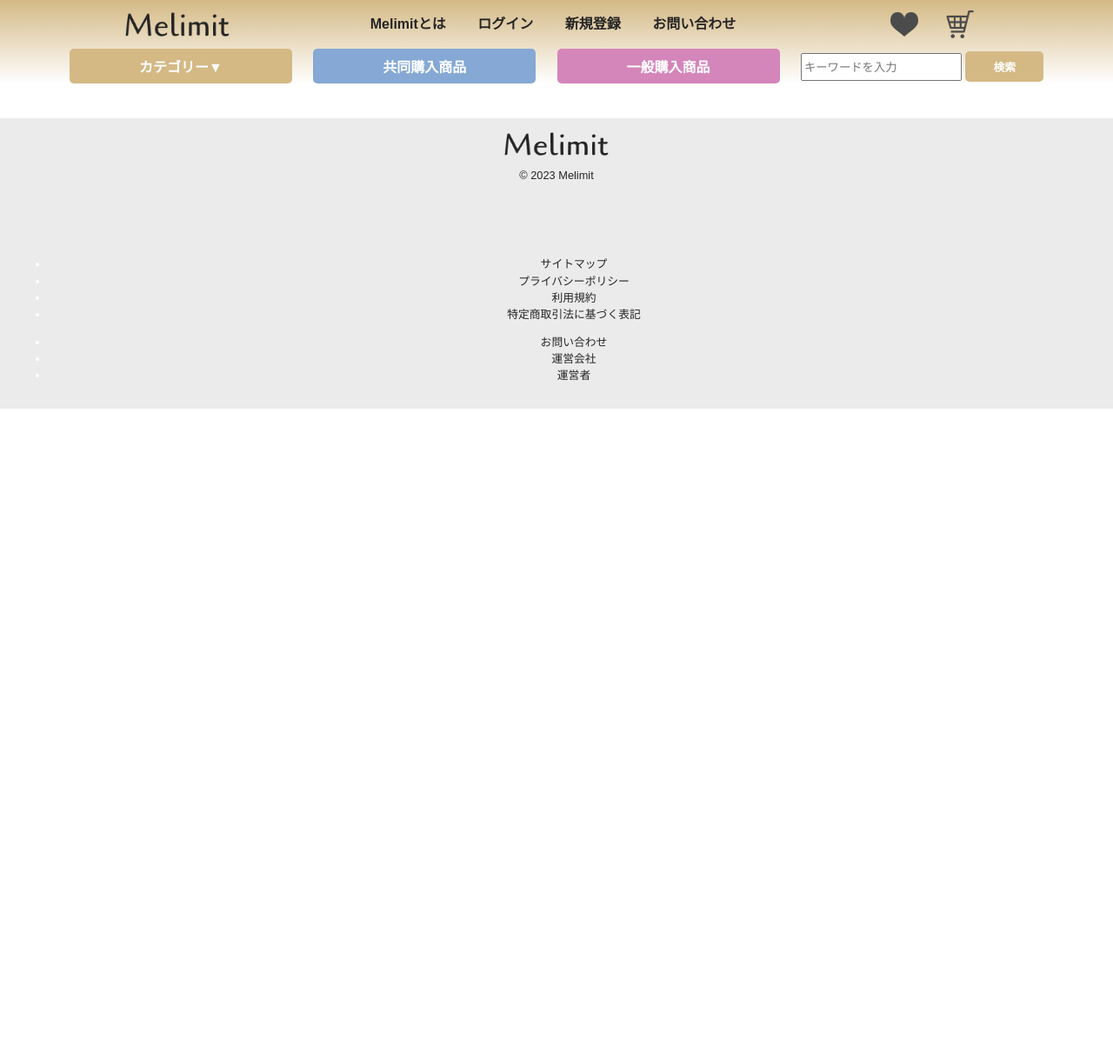
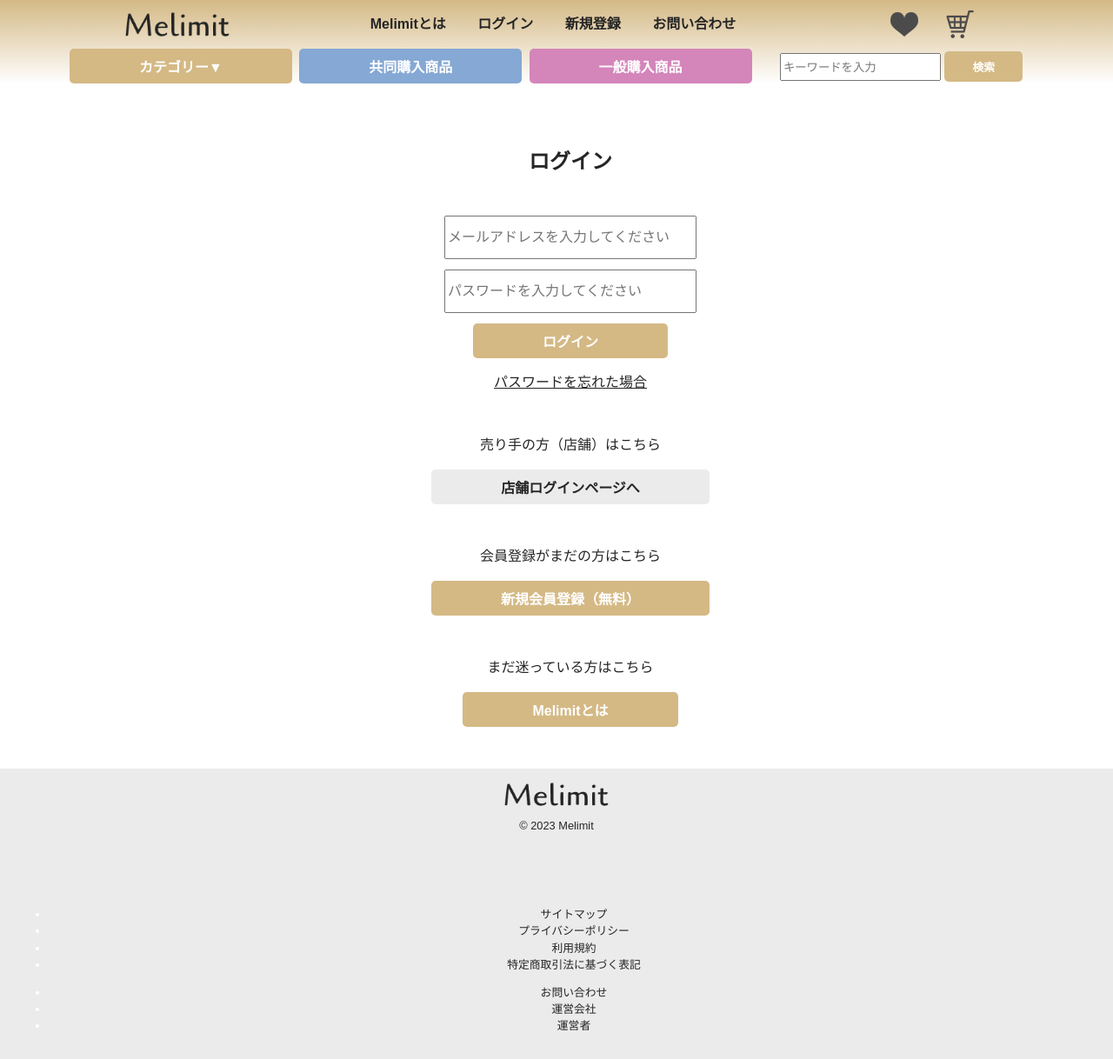
Before and after one commit to shumpei-kayano/2023TeamA, a Django app: template src/user/templates/login.html in a window 1280 px wide. Shown: the whole page at 87% size. Before the commit the page ends 470 px from the top, so only its background shows below. Run offline with Django 4.2, Linux system fonts and the light colour scheme; the template is opened without the code that fills it, so the values that code supplies are empty.

Commit message:
ログインページ作成

```diff
--- /dev/null
+++ b/src/user/static/css/_kiyota.scss
@@ -0,0 +1 @@
+@import "login";
--- /dev/null
+++ b/src/user/static/css/_login.scss
@@ -0,0 +1,51 @@
+/* Form Layout */
+.form-wrapper {
+  margin: 3em auto;
+  padding: 0 1em;
+  max-width: 370px;
+}
+
+.form-wrapper h2 {
+  text-align: center;
+  padding: 1em 0;
+}
+
+form {
+  padding: 0 1.5em;
+}
+
+.form-item {
+  margin-bottom: 0.75em;
+  width: 100%;
+  text-align: center;
+}
+
+.form-item input {
+  font-size: 1em;
+  height: 50px;
+  width: 100%;
+}
+
+.form-item input:focus {
+  border-bottom: 2px solid ;
+  outline: none;
+}
+
+.login_underline{
+  font-size: 1em;
+  text-align: center;
+}
+
+.login_underline a{
+  text-decoration: underline;
+}
+
+
+.form-footer {
+  font-size: 1em;
+  text-align: center;
+}
+
+.form-footer p {
+  margin-top: 3em;
+}
--- a/src/user/static/css/style.css
+++ b/src/user/static/css/style.css
@@ -586,6 +586,10 @@ a:hover {
   opacity: 1;
 }
 
+p {
+  text-align: center;
+}
+
 button {
   border-radius: 5px;
   font-weight: bold;
@@ -629,6 +633,57 @@ input {
   height: 2rem;
 }
 
+/* Form Layout */
+.form-wrapper {
+  margin: 3em auto;
+  padding: 0 1em;
+  max-width: 370px;
+}
+
+.form-wrapper h2 {
+  text-align: center;
+  padding: 1em 0;
+}
+
+form {
+  padding: 0 1.5em;
+}
+
+.form-item {
+  margin-bottom: 0.75em;
+  width: 100%;
+  text-align: center;
+}
+
+.form-item input {
+  font-size: 1em;
+  height: 50px;
+  width: 100%;
+}
+
+.form-item input:focus {
+  border-bottom: 2px solid;
+  outline: none;
+}
+
+.login_underline {
+  font-size: 1em;
+  text-align: center;
+}
+
+.login_underline a {
+  text-decoration: underline;
+}
+
+.form-footer {
+  font-size: 1em;
+  text-align: center;
+}
+
+.form-footer p {
+  margin-top: 3em;
+}
+
 h1 {
   color: blue;
 }
--- a/src/user/templates/login.html
+++ b/src/user/templates/login.html
@@ -1,2 +1,31 @@
 {% extends 'base.html' %}
 {% load static %}
+{% block content %}
+
+<div class="form-wrapper">
+    <h2>ログイン</h2>
+    <form>
+      <div class="form-item">
+        <input type="email" name="email" required="required" placeholder="メールアドレスを入力してください"></input>
+      </div>
+      <div class="form-item">
+        <input type="password" name="password" required="required" placeholder="パスワードを入力してください"></input>
+      </div>
+      <div class="form-item"> <!-- Modified for centering the button -->
+        <button class="btn--beige btn--middle">ログイン</button>
+      </div>
+    </form>
+    <div class="login_underline">
+      <p><a href="#">パスワードを忘れた場合</a></p>
+    </div>
+      <div class="form-footer">
+      <p>売り手の方（店舗）はこちら</p>
+      <button class="btn--gray btn--middle">店舗ログインページへ</button>
+      <p>会員登録がまだの方はこちら</p>
+      <button class="btn--beige btn--middle">新規会員登録（無料）</button>
+      <p>まだ迷っている方はこちら</p>
+      <button class="btn--beige btn--middle">Melimitとは</button>
+    </div>
+</div>
+
+{% endblock %}
--- a/src/user/urls.py
+++ b/src/user/urls.py
@@ -1,8 +1,10 @@
 from django.urls import path
 from . import views
+from .views import login_view
 
 app_name = 'user'
 
 urlpatterns = [
     path('', views.index, name='index'),
+    path('login/', views.login_view, name='login'),
 ]
--- a/src/user/views.py
+++ b/src/user/views.py
@@ -3,3 +3,5 @@ from django.shortcuts import render
 # Create your views here.
 def index(request):
     return render(request, 'index.html')
+def login_view(request):
+    return render(request, 'login.html')
```
